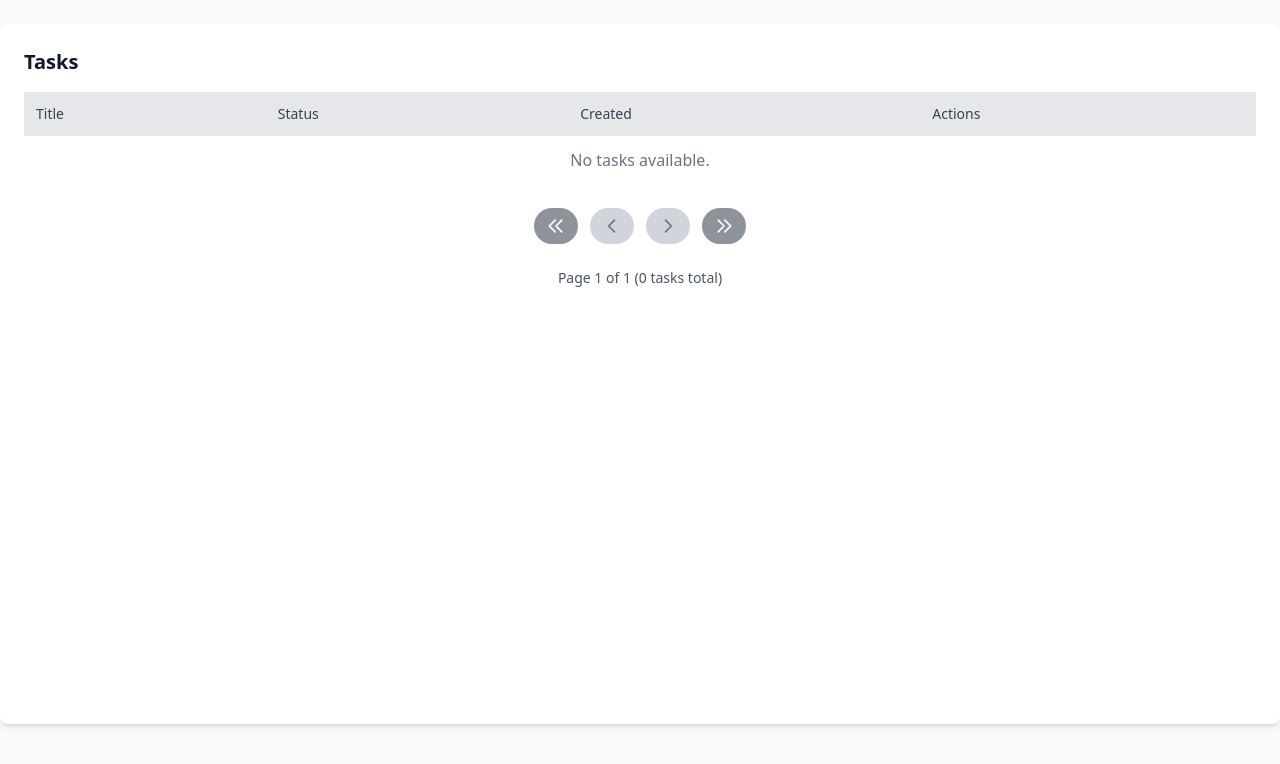
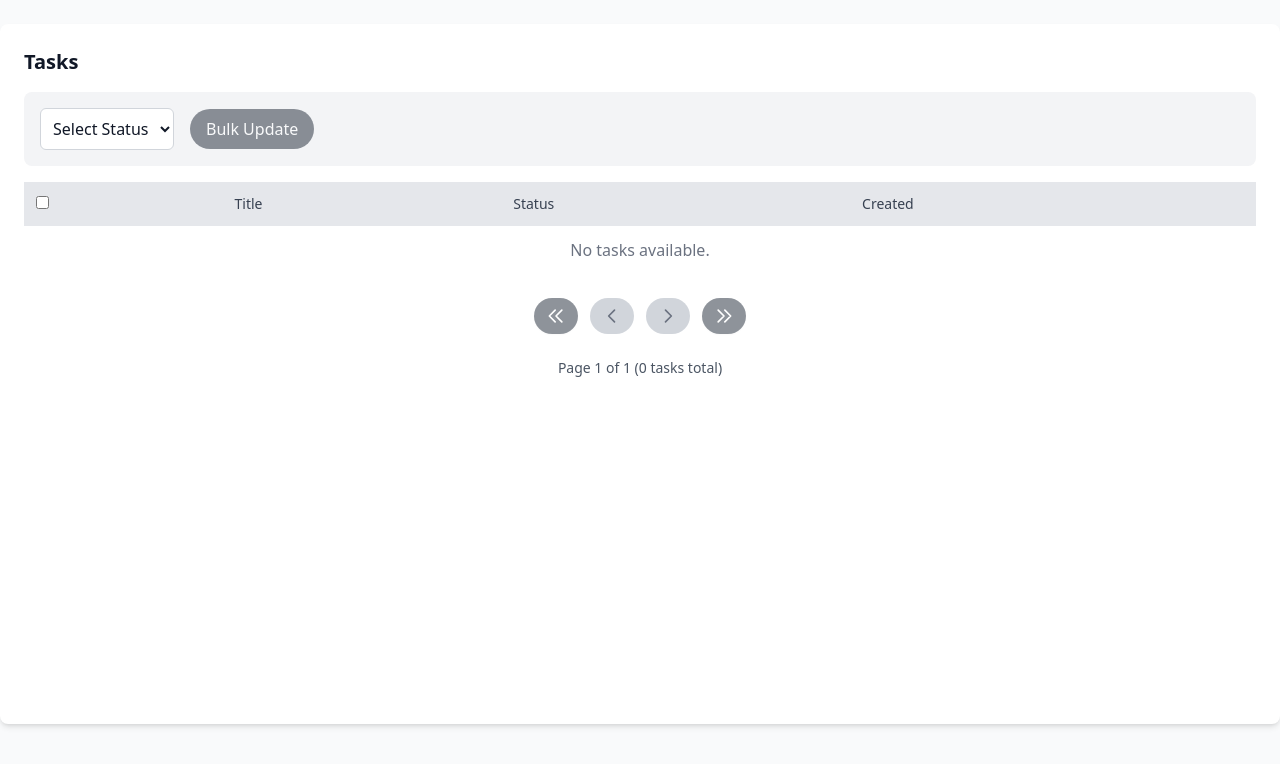
Before and after one commit to Direwen/Task-Management-System, a Django app: page /tasks/ in a window 1280 px wide. Shown: the top 764 px of the page. Run offline with Django 5.2, Linux system fonts and the light colour scheme; data that the repository does not hold is empty; some libraries are stand-ins or nearby versions.

Commit message:
Implemented the bulk update

```diff
--- a/backend/tasks/templates/index.html
+++ b/backend/tasks/templates/index.html
@@ -4,39 +4,64 @@
         <!-- Task List -->
         <div class="text-gray-900 dark:text-gray-100">
             <h2 class="text-xl font-semibold mb-4">Tasks</h2>
+
+            <form
+                id="bulk-update-form"
+                hx-post="{% url 'bulk_update_tasks' %}"
+                hx-target="#task-table-body"
+                hx-swap="innerHTML"
+            >
+                {% csrf_token %}
+                <!-- Bulk Update Container -->
+                <div class="flex items-center space-x-4 mb-4 p-4 bg-gray-100 rounded-lg dark:bg-gray-800">
+                    <select
+                        name="bulk_status"
+                        class="border border-gray-300 rounded-md p-2 bg-white text-gray-900 focus:outline-none focus:ring-2 focus:ring-gray-500 dark:bg-gray-700 dark:border-gray-600 dark:text-gray-100 dark:focus:ring-gray-400"
+                        onchange="toggleBulkUpdateButton()"
+                    >
+                        <option value="" disabled selected>Select Status</option>
+                        {% for value, label in status %}
+                            <option value="{{ value }}">{{ label }}</option>
+                        {% endfor %}
+                    </select>
+                    <button
+                        type="submit"
+                        id="bulk-update-btn"
+                        class="px-4 py-2 bg-gray-800 text-white rounded-full hover:bg-gray-700 transition-colors dark:bg-gray-600 dark:hover:bg-gray-500 disabled:opacity-50 disabled:cursor-not-allowed"
+                        disabled
+                    >
+                        Bulk Update
+                    </button>
+                </div>
+
+                <!-- Task Table -->
                 <div class="overflow-x-auto">
                     <table class="min-w-full border-collapse">
                         <thead>
                             <tr class="bg-gray-200 dark:bg-gray-700">
+                                <th class="p-3 text-left text-sm font-medium text-gray-700 dark:text-gray-200">
+                                    <input type="checkbox" id="select-all" class="dark:bg-gray-700 dark:border-gray-600" onchange="toggleSelectAll(this)">
+                                </th>
                                 <th class="p-3 text-left text-sm font-medium text-gray-700 dark:text-gray-200">Title</th>
                                 <th class="p-3 text-left text-sm font-medium text-gray-700 dark:text-gray-200">Status</th>
                                 <th class="p-3 text-left text-sm font-medium text-gray-700 dark:text-gray-200">Created</th>
-                            <th class="p-3 text-left text-sm font-medium text-gray-700 dark:text-gray-200">Actions</th>
                             </tr>
                         </thead>
-                    <tbody>
-                        {% for task in tasks %}
-                            {% include "partials/row.html" %}
-                        {% empty %}
-                        <tr>
-                            <td colspan="4" class="p-3 text-center text-gray-500 dark:text-gray-400">No tasks available.</td>
-                        </tr>
-                        {% endfor %}
+                        <tbody id="task-table-body">
+                            {% include "partials/table.html" %}
                         </tbody>
                     </table>
                 </div>
+            </form>
         </div>
 
         <!-- Pagination Controls -->
         <div class="flex flex-wrap justify-center items-center gap-3 mt-6">
-            <!-- First Page -->
             <a href="?page=1" class="px-3 py-2 bg-gray-800 text-white rounded-full hover:bg-gray-700 transition-colors shadow-sm dark:bg-gray-600 dark:hover:bg-gray-500 {% if tasks.number == 1 %}opacity-50 cursor-not-allowed{% endif %}" title="First Page">
                 <svg class="w-5 h-5" fill="none" stroke="currentColor" viewBox="0 0 24 24" xmlns="http://www.w3.org/2000/svg">
                     <path stroke-linecap="round" stroke-linejoin="round" stroke-width="2" d="M11 19l-7-7 7-7m8 14l-7-7 7-7"></path>
                 </svg>
             </a>
-
-            <!-- Previous Page -->
             {% if tasks.has_previous %}
                 <a href="?page={{ tasks.previous_page_number }}" class="px-3 py-2 bg-gray-800 text-white rounded-full hover:bg-gray-700 transition-colors shadow-sm dark:bg-gray-600 dark:hover:bg-gray-500" title="Previous Page">
                     <svg class="w-5 h-5" fill="none" stroke="currentColor" viewBox="0 0 24 24" xmlns="http://www.w3.org/2000/svg">
@@ -50,8 +75,6 @@
                     </svg>
                 </span>
             {% endif %}
-
-            <!-- Next Page -->
             {% if tasks.has_next %}
                 <a href="?page={{ tasks.next_page_number }}" class="px-3 py-2 bg-gray-800 text-white rounded-full hover:bg-gray-700 transition-colors shadow-sm dark:bg-gray-600 dark:hover:bg-gray-500" title="Next Page">
                     <svg class="w-5 h-5" fill="none" stroke="currentColor" viewBox="0 0 24 24" xmlns="http://www.w3.org/2000/svg">
@@ -65,8 +88,6 @@
                     </svg>
                 </span>
             {% endif %}
-
-            <!-- Last Page -->
             <a href="?page={{ tasks.paginator.num_pages }}" class="px-3 py-2 bg-gray-800 text-white rounded-full hover:bg-gray-700 transition-colors shadow-sm dark:bg-gray-600 dark:hover:bg-gray-500 {% if tasks.number == tasks.paginator.num_pages %}opacity-50 cursor-not-allowed{% endif %}" title="Last Page">
                 <svg class="w-5 h-5" fill="none" stroke="currentColor" viewBox="0 0 24 24" xmlns="http://www.w3.org/2000/svg">
                     <path stroke-linecap="round" stroke-linejoin="round" stroke-width="2" d="M13 5l7 7-7 7M5 5l7 7-7 7"></path>
@@ -79,4 +100,20 @@
             Page {{ tasks.number }} of {{ tasks.paginator.num_pages }} ({{ tasks.paginator.count }} tasks total)
         </div>
     </div>
+
+    <!-- JavaScript for Bulk Update -->
+    <script>
+        function toggleSelectAll(selectAllCheckbox) {
+            const checkboxes = document.querySelectorAll('.task-checkbox');
+            checkboxes.forEach(checkbox => checkbox.checked = selectAllCheckbox.checked);
+            toggleBulkUpdateButton();
+        }
+
+        function toggleBulkUpdateButton() {
+            const checkboxes = document.querySelectorAll('.task-checkbox:checked');
+            const bulkStatus = document.querySelector('select[name="bulk_status"]').value;
+            const bulkUpdateBtn = document.getElementById('bulk-update-btn');
+            bulkUpdateBtn.disabled = (checkboxes.length === 0 || !bulkStatus);
+        }
+    </script>
 {% endblock %}
--- /dev/null
+++ b/backend/tasks/templates/partials/table.html
@@ -0,0 +1,7 @@
+{% for task in tasks %}
+    {% include "partials/row.html" %}
+{% empty %}
+    <tr>
+        <td colspan="4" class="p-3 text-center text-gray-500 dark:text-gray-400">No tasks available.</td>
+    </tr>
+{% endfor %}
--- a/backend/tasks/urls.py
+++ b/backend/tasks/urls.py
@@ -3,5 +3,6 @@ from . import views
 
 urlpatterns = [
     path("", views.tasks_dashboard, name="task_list"),
-    path("update/<int:pk>", views.update_task, name="update_task")
+    path("update/<int:pk>", views.update_task, name="update_task"),
+    path("bulk-update/", views.bulk_update_tasks, name="bulk_update_tasks"),
 ]
--- a/backend/tasks/views.py
+++ b/backend/tasks/views.py
@@ -1,5 +1,6 @@
 from django.shortcuts import render, get_object_or_404
 from django.core.paginator import Paginator
+from django.http import HttpResponse
 from .forms import TaskForm
 from .models import Task
 
@@ -24,10 +25,11 @@ def update_task(request, pk):
         task.save()
         return render(request, "partials/row.html", {"task": task, "status": Task.STATUS_CHOICES})
 
-def bulk_update_task(request):
+def bulk_update_tasks(request):
     if request.method == "POST":
         task_ids = request.POST.getlist("task_ids")
         new_status = request.POST.get("bulk_status")
+        print(f">>>>>>>>>>>> {task_ids} {new_status}")
         if task_ids and new_status:
             Task.objects.filter(pk__in=task_ids).update(status=new_status)
             tasks = Task.objects.all()
@@ -35,7 +37,13 @@ def bulk_update_task(request):
             page_number = request.GET.get("page", 1)
             page = paginated.get_page(page_number)
             context = {
-                "tasks" : page,
-                "status" : Task.STATUS_CHOICES
+                "tasks": page,
+                "status": Task.STATUS_CHOICES
             }
             return render(request, "partials/table.html", context)
+        else:
+            print("Invalid request NO MORE IDS")
+            return HttpResponse("Invalid request: No task IDs or status provided", status=400)
+    else:
+        print("Invalid request")
+        return HttpResponse("Invalid request: Must be POST", status=400)
```
Also changed, not shown: backend/tasks/templates/partials/row.html (+5 -11 lines). Lines whose indentation alone changed are shown as unchanged.
